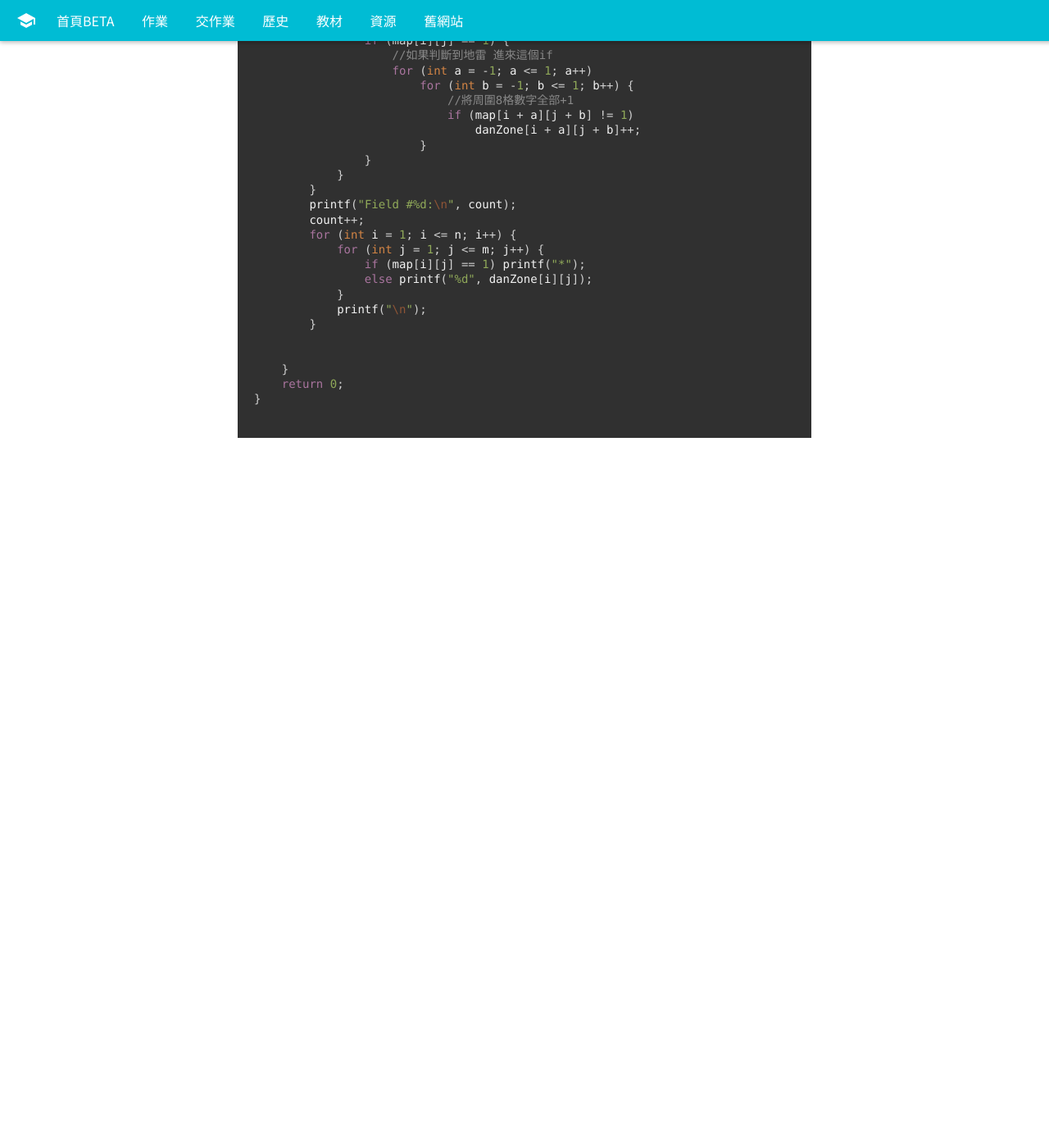
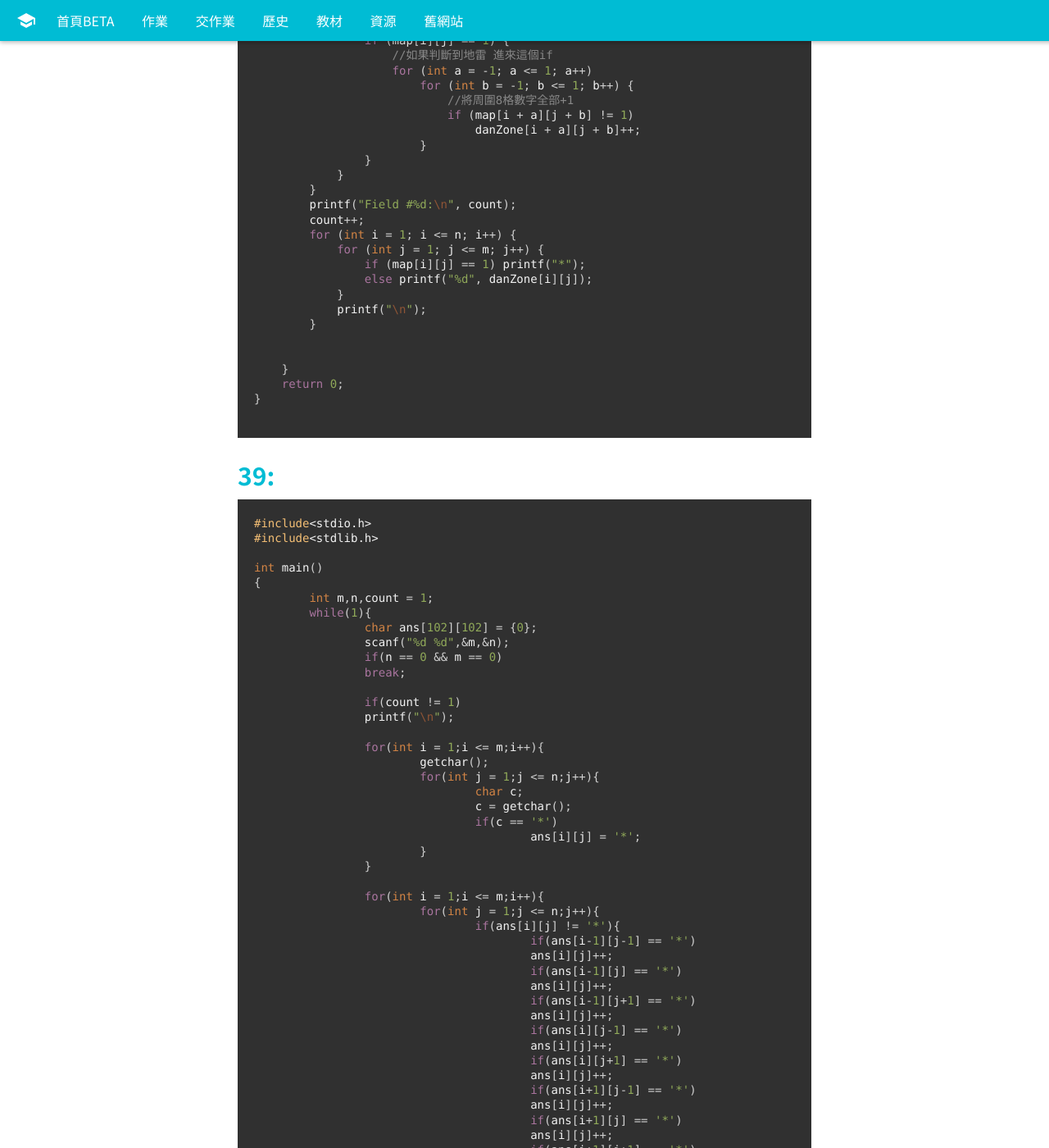
Before and after one commit to NUKCSIE110/ProgrammingStudio, a Jekyll site: the page built from hw/20171222.md, in a window 1280 px wide and 1400 px high, scrolled down 2054 px. Shown: the whole window at 82% size. Built offline with Jekyll 4.4.1, drawn with Linux system fonts in a browser that asks for light colours; before the commit the page ends 2638 px from its top, so only the background shows below that; some of the changed text lies outside the part shown.

Commit message:
20180507

````diff
--- a/hw/20171222.md
+++ b/hw/20171222.md
@@ -156,3 +156,69 @@
 }
 
 ```
+
+## 39:
+```cpp
+#include<stdio.h>
+#include<stdlib.h>
+
+int main()
+{
+	int m,n,count = 1;
+	while(1){
+		char ans[102][102] = {0};
+		scanf("%d %d",&m,&n);
+		if(n == 0 && m == 0)
+		break;
+
+		if(count != 1)
+		printf("\n");
+
+		for(int i = 1;i <= m;i++){
+			getchar();
+			for(int j = 1;j <= n;j++){
+				char c;
+				c = getchar();
+				if(c == '*')
+					ans[i][j] = '*';
+			}
+		}
+
+		for(int i = 1;i <= m;i++){
+			for(int j = 1;j <= n;j++){
+				if(ans[i][j] != '*'){
+					if(ans[i-1][j-1] == '*')
+					ans[i][j]++;
+					if(ans[i-1][j] == '*')
+					ans[i][j]++;
+					if(ans[i-1][j+1] == '*')
+					ans[i][j]++;
+					if(ans[i][j-1] == '*')
+					ans[i][j]++;
+					if(ans[i][j+1] == '*')
+					ans[i][j]++;
+					if(ans[i+1][j-1] == '*')
+					ans[i][j]++;
+					if(ans[i+1][j] == '*')
+					ans[i][j]++;
+					if(ans[i+1][j+1] == '*')
+					ans[i][j]++;
+				}
+			}
+		}
+		printf("Field #%d:\n",count);
+		for(int i = 1;i <= m;i++){
+			for(int j = 1;j <= n;j++){
+				if(ans[i][j] == '*')
+				printf("*");
+				else
+				printf("%d",ans[i][j]);
+			}
+			printf("\n");
+		}
+		count++;
+	}
+	return 0;
+}
+
+```
````
Also changed, not shown: hw/20180119.md (+36 -0 lines), hw/20180420.md (added, +84 -0 lines).
